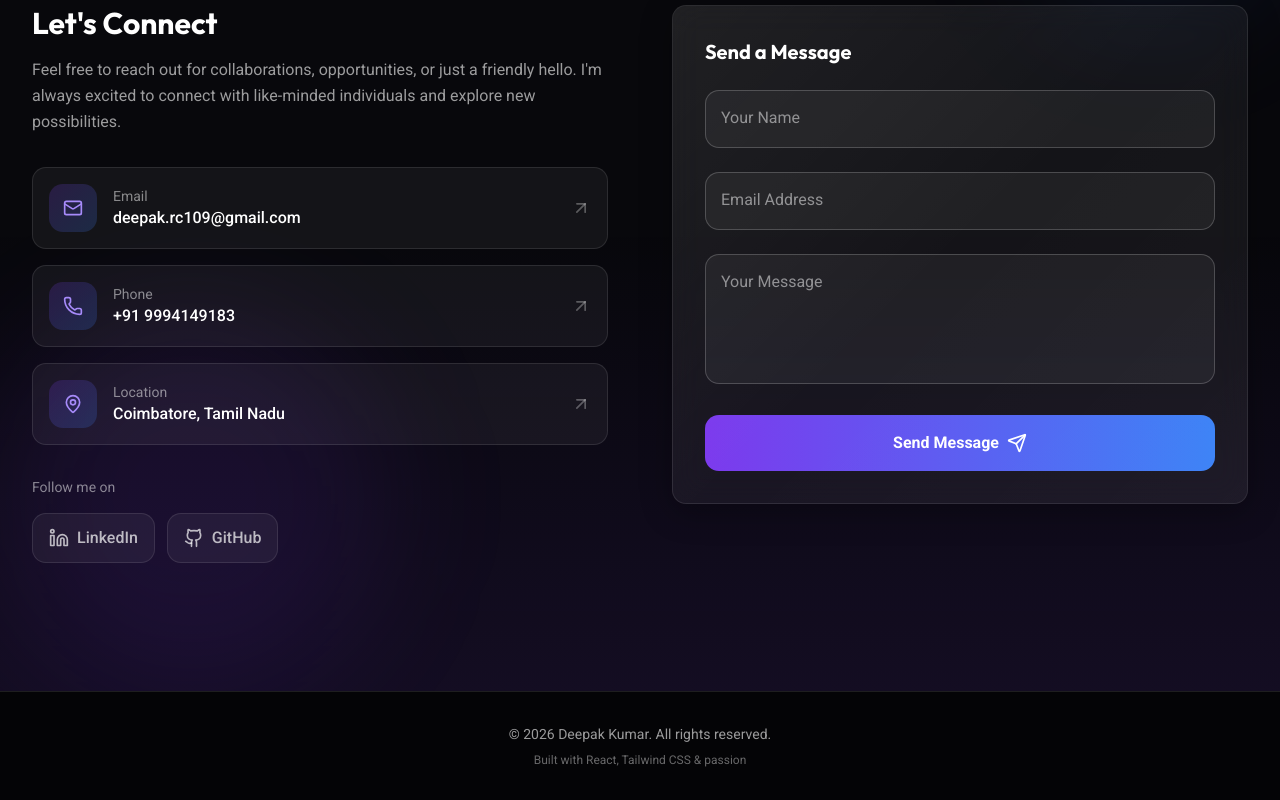
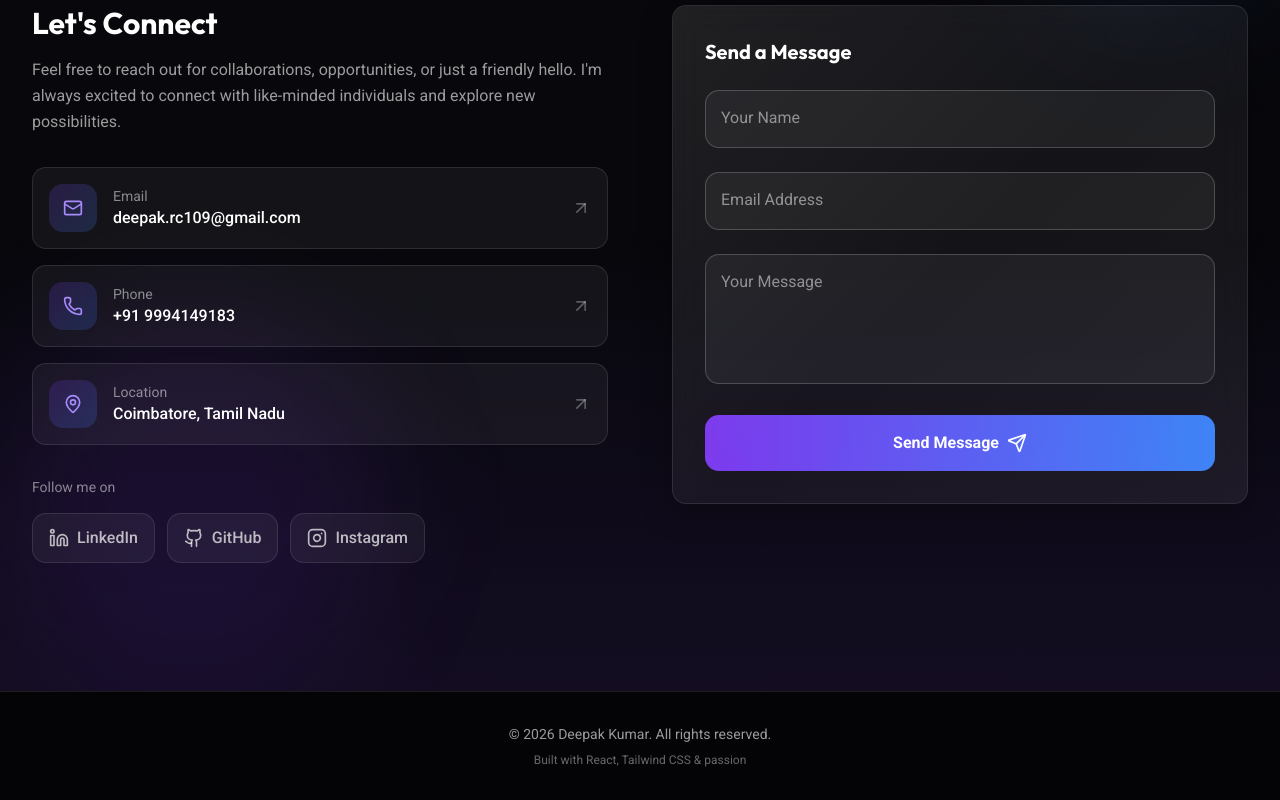
Before and after one commit to Deepakk0506/Portfolio, a React (Vite) app in the folder app/: page / in a window 1280 px wide. Shown: the part 7283-8083 px from the top of the page. Built offline with nearby package versions, Linux system fonts and the light colour scheme.

Commit message:
Add Instagram social link in contact section

```diff
--- a/app/src/sections/Contact.tsx
+++ b/app/src/sections/Contact.tsx
@@ -1,5 +1,5 @@
 import { useEffect, useRef, useState } from 'react';
-import { Mail, Phone, MapPin, Linkedin, Github, Send, ArrowUpRight } from 'lucide-react';
+import { Mail, Phone, MapPin, Linkedin, Github, Instagram, Send, ArrowUpRight } from 'lucide-react';
 
 const contactInfo = [
   {
@@ -32,6 +32,11 @@ const socialLinks = [
     icon: Github,
     label: 'GitHub',
     href: 'https://github.com/Deepakk0506',
+  },
+  {
+    icon: Instagram,
+    label: 'Instagram',
+    href: 'https://www.instagram.com/it.z._.deepak_?igsh=MW1wcmF4ejFvMWpscg==',
   },
 ];
 
```
